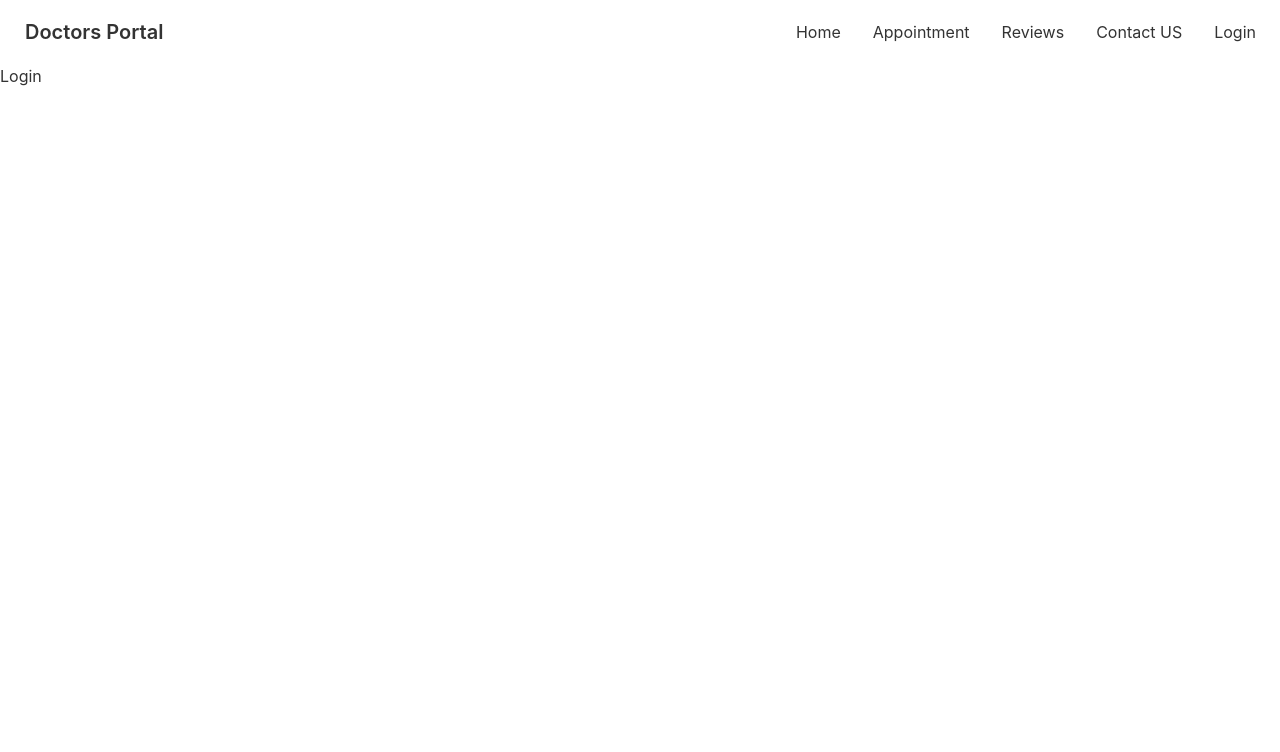
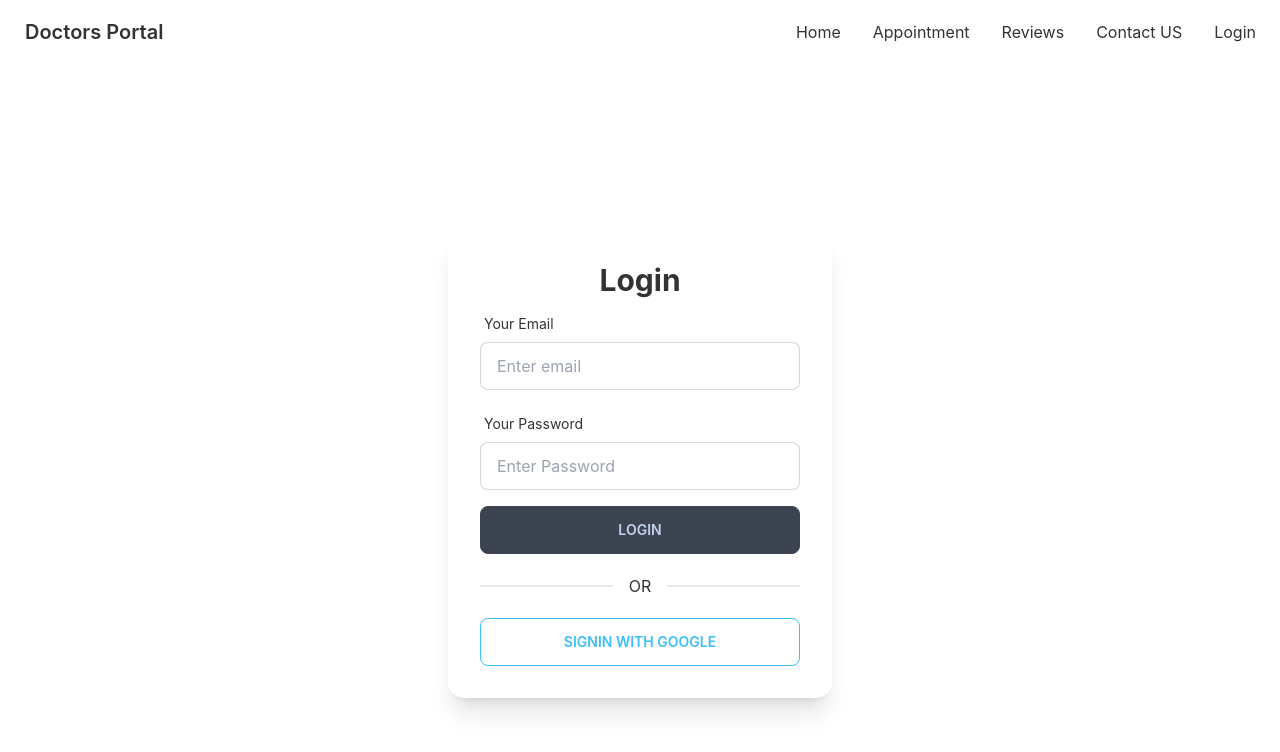
Before and after one commit to zayanahmed925/doctors-portal-client, a React (Create React App) app: page /login in a window 1280 px wide. Shown: the top 752 px of the page. Built offline with nearby package versions, Linux system fonts and the light colour scheme.

Commit message:
firebase setup , google login and login form setup

```diff
--- a/package.json
+++ b/package.json
@@ -8,9 +8,12 @@
     "@testing-library/user-event": "^13.5.0",
     "daisyui": "^2.14.3",
     "date-fns": "^2.28.0",
+    "firebase": "^9.8.1",
     "react": "^18.1.0",
     "react-day-picker": "^8.0.4",
     "react-dom": "^18.1.0",
+    "react-firebase-hooks": "^5.0.3",
+    "react-hook-form": "^7.31.1",
     "react-router-dom": "^6.3.0",
     "react-scripts": "5.0.1",
     "web-vitals": "^2.1.4"
--- a/src/Pages/AvailableAppointment/AvailableAppointment.js
+++ b/src/Pages/AvailableAppointment/AvailableAppointment.js
@@ -7,7 +7,7 @@
     const [services, setServices] = useState([]);
     const [treatment, setTreatment] = useState('');
     useEffect(() => {
-        fetch('Services.json')
+        fetch('http://localhost:5000/services')
             .then(res => res.json())
             .then(data => setServices(data))
     }, [])
--- a/src/Pages/Login/Login.js
+++ b/src/Pages/Login/Login.js
@@ -1,9 +1,92 @@
 import React from 'react';
+import { useSignInWithGoogle } from 'react-firebase-hooks/auth';
+import { useForm } from 'react-hook-form';
+import auth from '../../firebase.init';
+
+
 
 const Login = () => {
+    const [signInWithGoogle, user, loading, error] = useSignInWithGoogle(auth);
+    const { register, formState: { errors }, handleSubmit } = useForm();
+
+    if (user) {
+        console.log(user);
+    }
+
+    const onSubmit = data => {
+        console.log(data);
+    };
+
+
     return (
-        <div>
-            <h2>Login</h2>
+        <div className='flex h-screen justify-center items-center'>
+            <div class="card w-96 bg-base-100 shadow-xl">
+                <div class="card-body">
+                    <h2 class="text-3xl font-bold text-center ">Login</h2>
+
+                    <form onSubmit={handleSubmit(onSubmit)}>
+
+                        <div class="form-control w-full max-w-xs">
+                            <label class="label">
+                                <span class="label-text">Your Email</span>
+                            </label>
+                            <input
+                                type="email" placeholder="Enter email"
+                                class="input input-bordered w-full max-w-xs"
+                                {...register("email", {
+                                    required: {
+                                        value: true,
+                                        message: 'Email is required'
+                                    },
+                                    pattern: {
+                                        value: /[a-z0-9]+@[a-z]+\.[a-z]{2,3}/,
+                                        message: 'Please valid Email'
+                                    }
+                                })}
+                            />
+                            <label class="label">
+                                {errors.email?.type === 'required' && <span class="label-text-alt text-red-500">{errors.email.message}</span>}
+                                {errors.email?.type === 'pattern' && <span class="label-text-alt text-red-500">{errors.email.message}</span>}
+
+                            </label>
+                        </div>
+                        <div class="form-control w-full max-w-xs">
+                            <label class="label">
+                                <span class="label-text">Your Password</span>
+                            </label>
+                            <input
+                                type="password" placeholder="Enter Password"
+                                class="input input-bordered w-full max-w-xs"
+                                {...register("password", {
+                                    required: {
+                                        value: true,
+                                        message: 'password is required'
+                                    },
+                                    minLength: {
+                                        value: 6,
+                                        message: 'Must be six character or longer'
+                                    }
+                                })}
+                            />
+                            <label class="label">
+                                {errors.password?.type === 'required' && <span class="label-text-alt text-red-500">{errors.password.message}</span>}
+                                {errors.password?.type === 'minLength' && <span class="label-text-alt text-red-500">{errors.password.message}</span>}
+
+                            </label>
+                        </div>
+
+
+
+
+                        <input className='btn w-full max-w-xs' value='Login' type="submit" />
+                    </form>
+
+                    <div class="divider">OR</div>
+
+                    <button onClick={() => signInWithGoogle()} class="btn btn-outline btn-info">Signin With Google</button>
+
+                </div>
+            </div>
         </div>
     );
 };
--- /dev/null
+++ b/src/firebase.init.js
@@ -0,0 +1,20 @@
+// Import the functions you need from the SDKs you need
+import { initializeApp } from "firebase/app";
+import { getAuth } from 'firebase/auth';
+// TODO: Add SDKs for Firebase products that you want to use
+// https://firebase.google.com/docs/web/setup#available-libraries
+
+// Your web app's Firebase configuration
+const firebaseConfig = {
+    apiKey: "AIzaSyAyYavnXcYL1l7gG2qCBmgpKgItlyRmpVo",
+    authDomain: "doctors-portal-ff220.firebaseapp.com",
+    projectId: "doctors-portal-ff220",
+    storageBucket: "doctors-portal-ff220.appspot.com",
+    messagingSenderId: "36792796091",
+    appId: "1:36792796091:web:8117dfae53b5a5215b3a9e"
+};
+
+// Initialize Firebase
+const app = initializeApp(firebaseConfig);
+const auth = getAuth(app)
+export default auth;
```
Also changed, not shown: 1 other file (tests, documents, lock files or other folders).
